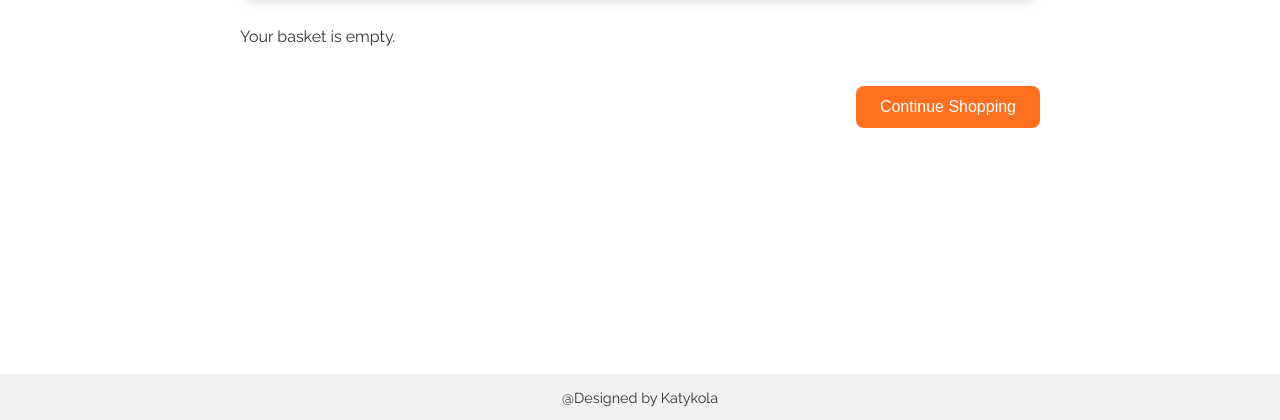
After one commit to katykola/emas-toy-store, a Node server app: page /basket in a window 1280 px wide. The commit adds this page. Shown: the part 380-800 px from the top of the page. Run offline with Node 20, Linux system fonts and the light colour scheme; tables that the repository leaves empty hold one stand-in row (values such as "Sample post"); some libraries are stand-ins or nearby versions.

Commit message:
Added basket

```diff
--- a/app.js
+++ b/app.js
@@ -6,6 +6,7 @@ const methodOverride = require('method-override'); // Import method-override
 
 
 const Product = require('./models/product'); // Import the Product model
+const Basket = require('./models/basket'); // Import the Basket model
 
 const tags = Product.getTagsEnum();
 
@@ -275,6 +276,108 @@ app.delete('/products/:id', async (req, res) => { // Set the route for deleting
 }
 );
 
+// Add item to shopping cart
+app.post('/basket/add/:productId', async (req, res) => {
+    try {
+        const { productId } = req.params;
+        const { quantity } = req.body;
+
+        let basket = await Basket.findOne();
+        if (!basket) {
+            basket = new Basket();
+        }
+        console.log(basket);
+
+        const itemIndex = basket.items.findIndex(item => item.product.toString() === productId);
+        if (itemIndex > -1) {
+            basket.items[itemIndex].quantity += parseInt(quantity, 10);
+        } else {
+            basket.items.push({ product: productId, quantity: parseInt(quantity, 10) });
+        }
+
+        await basket.save();
+        res.redirect('/basket');
+
+    } catch (err) {
+        console.error(err);
+        res.status(500).send('Internal Server Error');
+    }
+});
+
+// View basket
+app.get('/basket', async (req, res) => {
+    try {
+        const basket = await Basket.findOne().populate('items.product');
+
+        // Calculate total price for each item and total price for all items
+        let totalPrice = 0;
+
+        if (basket) {
+            basket.items.forEach(item => {
+                // Calculate total price for each item (quantity * product price)
+                const itemTotal = item.quantity * item.product.price;
+                item.totalPrice = itemTotal; // Add total price to each item
+                totalPrice += itemTotal; // Add to overall total price
+            });
+        }
+
+        res.render('basket', { basket, totalPrice });
+    } catch (err) {
+        console.error(err);
+        res.status(500).send('Internal Server Error');
+    }
+});
+
+
+// Update item quantity in basket
+app.post('/basket/update/:productId', async (req, res) => {
+    try {
+        const { productId } = req.params;
+        const { quantity } = req.body; // Get the new quantity from the request body
+
+        let basket = await Basket.findOne();
+        if (!basket) {
+            return res.redirect('/basket'); // If no basket exists, redirect to the basket
+        }
+
+        const itemIndex = basket.items.findIndex(item => item.product.toString() === productId);
+        if (itemIndex > -1) {
+            // Update quantity
+            basket.items[itemIndex].quantity = parseInt(quantity, 10); // Update with new quantity
+        } else {
+            // If item is not found, you might want to handle this case as well
+            return res.status(404).send('Item not found in basket');
+        }
+
+        await basket.save();
+        res.redirect('/basket'); // Redirect to the basket after updating
+
+    } catch (err) {
+        console.error(err);
+        res.status(500).send('Internal Server Error'); // Handle any errors
+    }
+});
+
+// Remove item from basket
+app.post('/basket/remove/:productId', async (req, res) => {
+    try {
+        const { productId } = req.params;
+
+        let basket = await Basket.findOne();
+        if (!basket) {
+            return res.redirect('/basket');
+        }
+
+        basket.items = basket.items.filter(item => item.product.toString() !== productId);
+
+        await basket.save();
+        res.redirect('/basket');
+    } catch (err) {
+        console.error(err);
+        res.status(500).send('Internal Server Error');
+    }
+});
+
 app.get('/contacts', (req, res) => {
     res.render('contacts');
 });
--- a/public/css/styles.css
+++ b/public/css/styles.css
@@ -328,7 +335,7 @@ body{
 }
 
 .button {
-    background-color: black; /* Bright orange color */
+    background-color: var(--dark-color); /* Bright orange color */
     color: #FFFFFF; /* White text color */
     font-size: 1rem; /* Font size */
     padding: 12px 24px; /* Padding for a larger clickable area */
@@ -339,11 +346,19 @@ body{
 }
 
 .button-primary {
-    background-color: #FF6F20; /* Bright orange color */
+    background-color: var(--primary-color); /* Bright orange color */
+}
+
+.button-secondary {
+    background-color: var(--secondary-color); /* Bright orange color */
+}
+
+.button-small{
+    padding: 6px 12px;
 }
 
 .button:hover {
-    background-color: #FF8C3D; /* Lighter orange on hover */
+    background-color: var(--tertiary-color); /* Lighter orange on hover */
 }
 
 .button:active {
@@ -529,6 +533,54 @@ body{
     }
 }
 
+/* Shopping Cart */
+
+.basket-nav a{
+    color: var(--primary-color);
+}
+
+.basket-container{
+    margin: 2rem 0;
+    width: 800px;
+}
+.basket{
+    display: flex;
+    flex-direction: column;
+    gap: 0.5rem;
+}
+
+.basket h1{
+    font-family: "Coming Soon", cursive;
+    color: var(--primary-color);
+}
+
+.basket-item{
+    display: flex;
+    flex-direction: row;
+    gap: 1rem;
+    align-items: center;
+    justify-content: space-between;
+    padding: 1rem;
+    border-bottom: 1px solid #d0d0d0;
+}
+
+.basket-item input{
+    width: 50px;
+    padding: 0.5rem;
+    border: 1px solid #d0d0d0;
+    border-radius: 5px;
+}
+
+.basket-item .item-name{
+    display: block;
+}
+
+.item-name{
+    color: var(--dark-color);
+    text-decoration: none;
+    font-weight: bold;
+}
+
 /* Footer */
 
 footer {
--- /dev/null
+++ b/views/basket.ejs
@@ -0,0 +1,40 @@
+<%- include('./partials/header') %>
+
+    <div class="basket-container">
+
+        <div class="category">
+            <img class="category-image" src="https://images.unsplash.com/photo-1563901935883-cb61f5d49be4?q=80&w=1974&auto=format&fit=crop&ixlib=rb-4.0.3&ixid=M3wxMjA3fDB8MHxwaG90by1wYWdlfHx8fGVufDB8fHx8fA%3D%3D" alt="">
+            <h1>Shopping Cart</h1>
+        </div>
+
+        <div class="basket">
+            <% if (basket && basket.items.length > 0) { %>
+                <div>
+                    <% basket.items.forEach(item => { %>
+                        <div class="basket-item">
+                            <a href="/products/<%= item.product._id %>" class="item-name"><%= item.product.name %></a>
+                                <form action="/basket/update/<%= item.product._id %>" method="POST" style="display: inline;">
+                                <label for="quantity-<%= item.product._id %>">Quantity:</label>
+                                <input type="number" id="quantity-<%= item.product._id %>" name="quantity" value="<%= item.quantity %>" min="1" required>
+                                <button class="button button-small" type="submit">Update</button>
+                            </form>
+                            <p>$<%= item.totalPrice.toFixed(2) %></p>
+                            <form action="/basket/remove/<%= item.product._id %>" method="POST">
+                                <button class="button" type="submit">Remove All</button>
+                            </form>
+                        </div>
+                    <% }); %>
+                    </div>
+                    <h3 style="text-align: right;">Total Price: $<%= totalPrice.toFixed(2) %></h3>
+            <% } else { %>
+                <p>Your basket is empty.</p>
+            <% } %>
+            <div style="display: flex; justify-content: end; margin-top: 1rem;">
+                <button class="button button-primary">
+                    <a href="/products">Continue Shopping</a>
+                </button>
+            </div>
+        </div>
+    </div>
+
+<%- include('./partials/footer') %>
--- a/views/contacts.ejs
+++ b/views/contacts.ejs
@@ -14,7 +14,7 @@
             <p>📧 contact@emastoys.com</p>
         </div>
         <!-- Contact Form -->
-        <div class="contact-div contact-form">
+        <!-- <div class="contact-div contact-form">
             <h2>Get in Touch</h2>
             <form action="/submit-form" method="POST">
                 <label for="name">Your Name:</label>
@@ -25,7 +25,7 @@
                 <textarea id="message" name="message" rows="5" placeholder="Enter your message" required></textarea>
                 <button type="submit">Send Message</button>
             </form>
-        </div>
+        </div> -->
 
 </div>
 
--- a/views/partials/header.ejs
+++ b/views/partials/header.ejs
@@ -46,6 +46,9 @@
             <li class="nav-item">
                 <a href="/contacts">Contacts</a>
             </li>
+            <li class="nav-item basket-nav">
+              <a href="/basket"><i class="fas fa-shopping-cart"></i> Shopping Cart</a>
+          </li>
         </ul>
     </div>
     <div class="main">
```
Also changed, not shown: other parts of public/css/styles.css (+19 -23 lines), models/basket.js (added, +23 -0 lines), views/partials/productDetail.ejs (+6 -1 lines).
